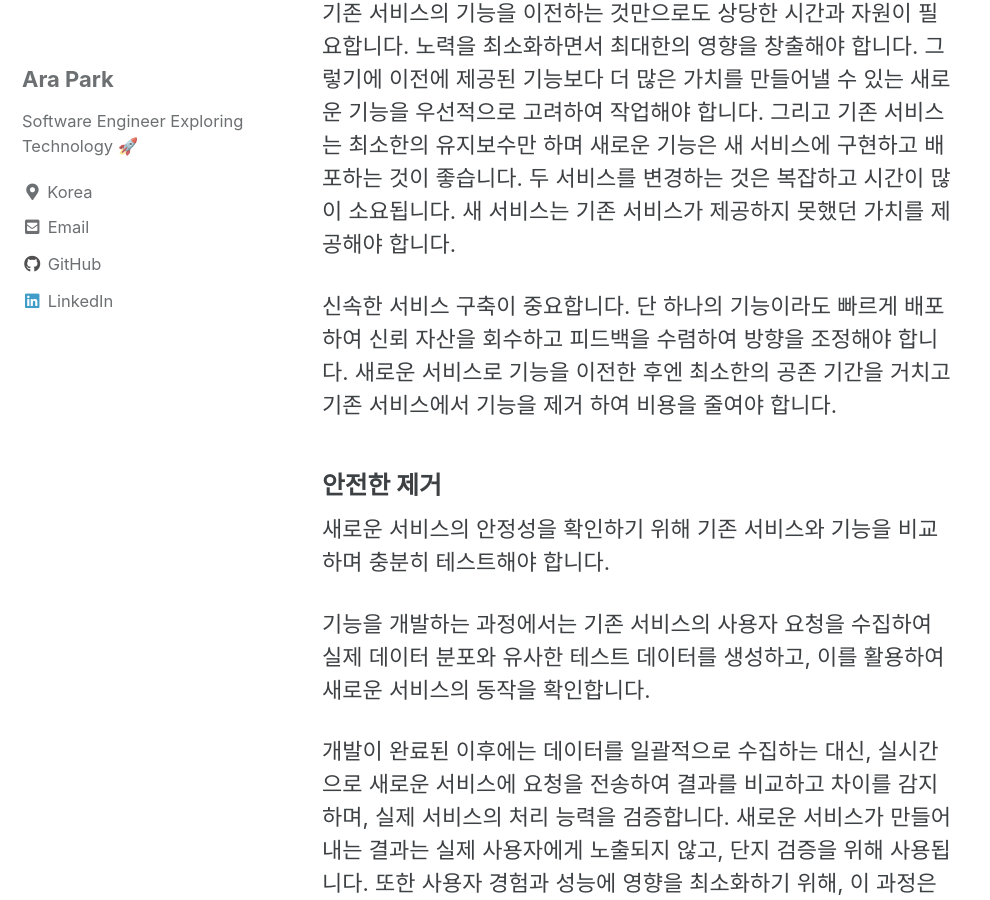
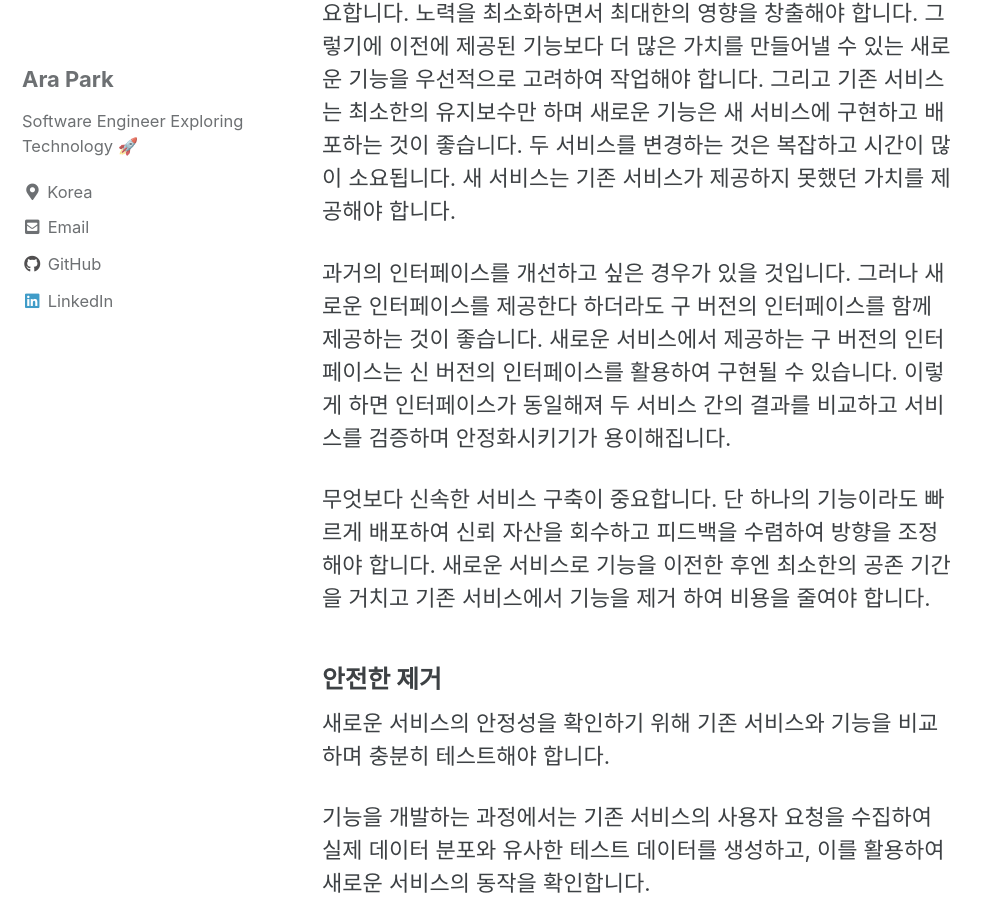
Before and after one commit to siyul-park/siyul-park.github.io, a Jekyll site: the page built from _posts/2024-01-09-kill-the-legacy.md, in a window 1280 px wide and 900 px high, scrolled down 4658 px. Shown: the whole window, without its empty margins (0-990 px from the left). Built offline with Jekyll 4.4.1, drawn with Linux system fonts in a browser that asks for light colours; cached includes are drawn as plain includes; comment, search, counter and statistics services are not loaded; some of the changed text lies outside the part shown.

Commit message:
fix: improve readability

```diff
--- a/_posts/2024-01-09-kill-the-legacy.md
+++ b/_posts/2024-01-09-kill-the-legacy.md
@@ -69,7 +69,9 @@ categories: management
 
 기존 서비스의 기능을 이전하는 것만으로도 상당한 시간과 자원이 필요합니다. 노력을 최소화하면서 최대한의 영향을 창출해야 합니다. 그렇기에 이전에 제공된 기능보다 더 많은 가치를 만들어낼 수 있는 새로운 기능을 우선적으로 고려하여 작업해야 합니다. 그리고 기존 서비스는 최소한의 유지보수만 하며 새로운 기능은 새 서비스에 구현하고 배포하는 것이 좋습니다. 두 서비스를 변경하는 것은 복잡하고 시간이 많이 소요됩니다. 새 서비스는 기존 서비스가 제공하지 못했던 가치를 제공해야 합니다.
 
-신속한 서비스 구축이 중요합니다. 단 하나의 기능이라도 빠르게 배포하여 신뢰 자산을 회수하고 피드백을 수렴하여 방향을 조정해야 합니다. 새로운 서비스로 기능을 이전한 후엔 최소한의 공존 기간을 거치고 기존 서비스에서 기능을 제거 하여 비용을 줄여야 합니다.
+과거의 인터페이스를 개선하고 싶은 경우가 있을 것입니다. 그러나 새로운 인터페이스를 제공한다 하더라도 구 버전의 인터페이스를 함께 제공하는 것이 좋습니다. 새로운 서비스에서 제공하는 구 버전의 인터페이스는 신 버전의 인터페이스를 활용하여 구현될 수 있습니다. 이렇게 하면 인터페이스가 동일해져 두 서비스 간의 결과를 비교하고 서비스를 검증하며 안정화시키기가 용이해집니다.
+
+무엇보다 신속한 서비스 구축이 중요합니다. 단 하나의 기능이라도 빠르게 배포하여 신뢰 자산을 회수하고 피드백을 수렴하여 방향을 조정해야 합니다. 새로운 서비스로 기능을 이전한 후엔 최소한의 공존 기간을 거치고 기존 서비스에서 기능을 제거 하여 비용을 줄여야 합니다.
 
 ### 안전한 제거
 
```
Also changed, not shown: other parts of _posts/2024-01-09-kill-the-legacy.md (+1 -1 lines).
